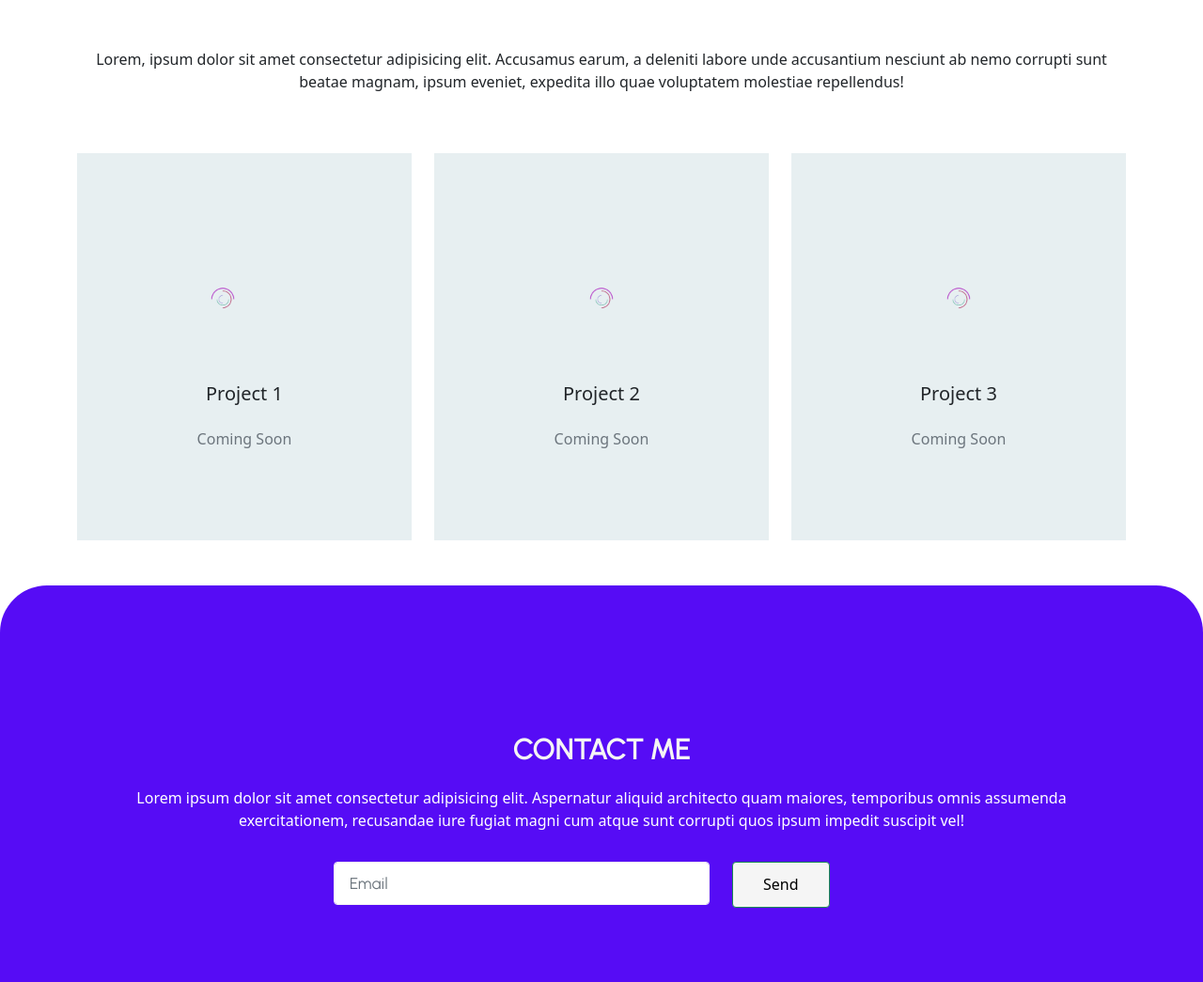
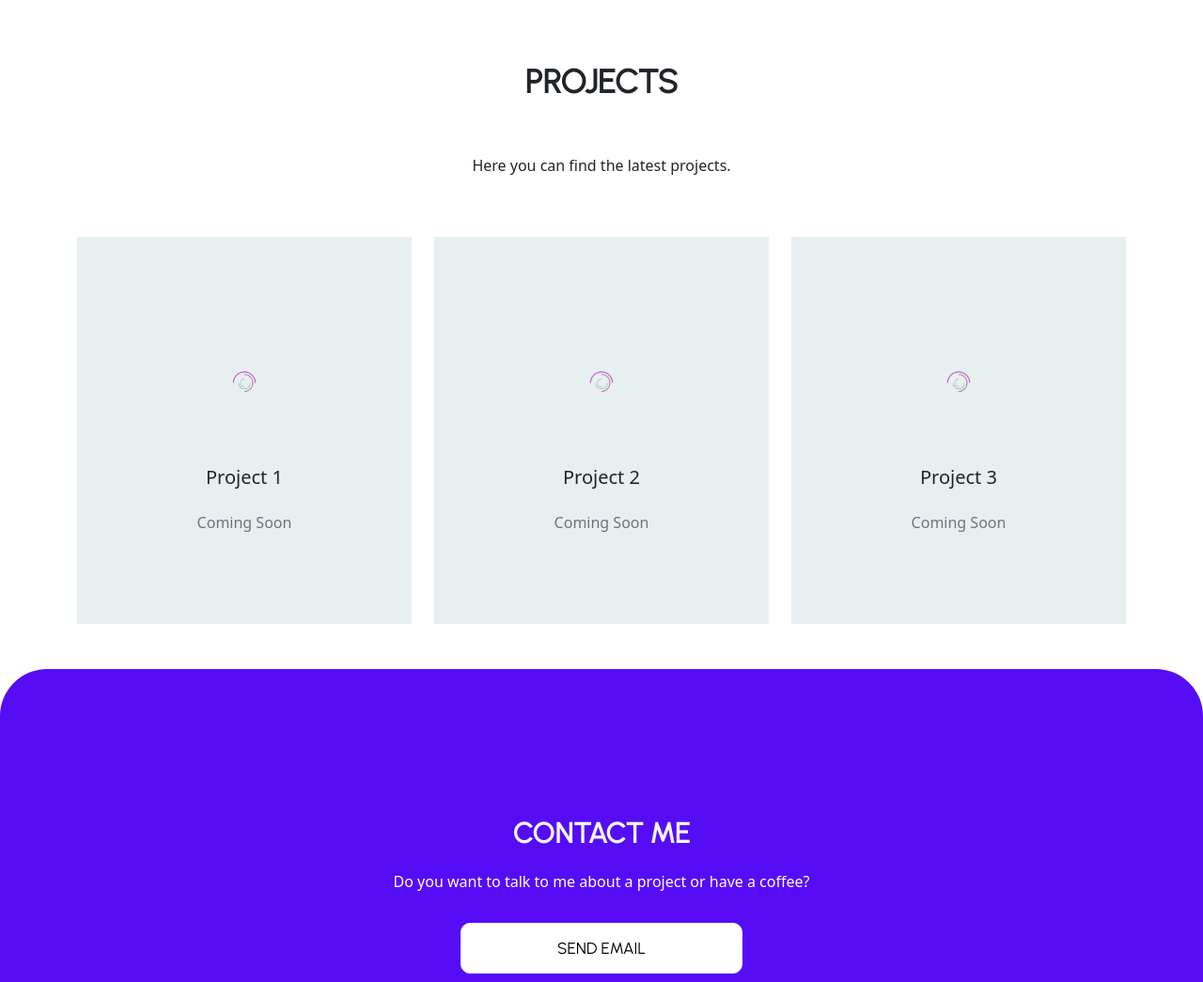
Before and after one commit to FeDev9/FeDev9.github.io, a plain HTML site: page index.html in a window 1280 px wide. Shown: the part 1752-2797 px from the top of the page at 94% size. Drawn offline with Linux system fonts and the light colour scheme.

Commit message:
text commit

```diff
--- a/css/responsive.css
+++ b/css/responsive.css
@@ -16,8 +16,7 @@
         font-size: 40px;
     }
 
-    .site-main .contact-area .contact form .input-textbox input{
-        width: 18rem!important;
+    .site-main .contact-area .contact form .input-textbox{
         margin:auto;
     }
 
@@ -46,7 +45,7 @@
         font-size: 31px;
         letter-spacing: 10px;
     }
-    .site-main .contact-area .contact form .input-textbox input{
+    .site-main .contact-area .contact .input-textbox{
         width:20rem;
         margin:5%;
     }
--- a/css/styles.css
+++ b/css/styles.css
@@ -9,15 +9,14 @@
 
 /* Start navigation */
 
-/*.header-area{
+.header-area{
     position: fixed;
     background-color: white;
-    border: 1px solid;
-    border-radius: 50px;
     box-shadow: blue;
+    width:100%;
 
 
-} */
+}
 
 .header-area .main-menu .navbar .navbar-brand {
     padding: 0 25rem 0 5rem;
@@ -51,6 +50,7 @@ padding: 1rem 10em 1rem 10rem;
 
 .site-banner {
     padding-bottom:5rem;
+    padding-top: 5rem;
 
 }
 
@@ -105,6 +105,7 @@ padding: 1rem 10em 1rem 10rem;
     font-family: var(--urbanist);
     font-style: italic;
     color: white;
+    letter-spacing: .05rem;
 
 }
 
@@ -131,8 +132,9 @@ padding: 1rem 10em 1rem 10rem;
 }
 
 .site-main .skills-area .skills-title h1 {
-    font-size: 35px;
     text-transform: uppercase;
+    font: normal 600 35px var(--urbanist);
+    padding: 4rem 0;
 }
 
 .site-main .skills-area .skills {
@@ -236,19 +238,24 @@ height: 100px;
 }
 
 
-.site-main .contact-area .contact form .input-textbox input {
-    width: 400px;
-    padding: 0.75rem 1rem;
+.site-main .contact-area .contact .input-textbox button {
+    width: 300px;
+    padding: 1rem 1rem;
     border: 1px solid whitesmoke;
+    border-radius: 10px;
     color:black;
     font: normal 500 17px var(--urbanist);
+    background-color: white;
 }
 
-.site-main .contact-area .contact form .btn-submit button {
-    background: whitesmoke;
+.site-main .contact-area .contact .input-textbox button a{
+    font: normal 500 17px var(--urbanist)!important;
     color: black;
-    padding: .7rem 2rem;
+    text-decoration: none;
+    text-transform: uppercase;
+
 }
+
 
 .footer-area {
     background-color: var(--primary-color);
--- a/index.html
+++ b/index.html
@@ -16,6 +16,7 @@
   <link rel="stylesheet" href="./css/styles.css">
   <link rel="stylesheet" href="./css/responsive.css">
 
+  </script>
 
   <body>
     <!-- ======================Start Header Area =============================-->
@@ -97,10 +98,13 @@
             </h2>
             <div class="paragraph py-4 w-75">
               <p class="para">
-                Lorem, ipsum dolor sit amet consectetur adipisicing elit. Fuga quos consectetur repellendus vero nesciunt, cupiditate quia sed tempore repellat ipsa.
+                I am Full Stack Developer Student from Livorno.<br/>
+                I have recently discovered the world of web development and I would like to learn and grow up. <br/>
+                My interests are solving problems and creating. <br/>
+                I'm Apple Lover and Sports fan.
               </p>
               <p class="para">
-                Lorem ipsum dolor sit amet consectetur adipisicing elit. Placeat repellendus eos voluptate autem qui id beatae, expedita possimus perspiciatis, nesciunt facilis et neque voluptatum temporibus nemo, aspernatur enim! Et, corporis!
+                My last work experience was in the largest waste disposal company in my region in the role of Data Entry and Data Manager.
               </p>
             </div>
           </div>
@@ -212,7 +216,7 @@
           <div class="col-lg-12 text-center">
             <h1 class="projects-title">Projects</h1>
             <p class="para-projects py-5">
-              Lorem, ipsum dolor sit amet consectetur adipisicing elit. Accusamus earum, a deleniti labore unde accusantium nesciunt ab nemo corrupti sunt beatae magnam, ipsum eveniet, expedita illo quae voluptatem molestiae repellendus!
+              Here you can find the latest projects.
             </p>
           </div>
         </div>
@@ -221,7 +225,7 @@
             <div class="row align-content-center">
               <div class="col-lg-4 col-md-6">
                 <div class="project">
-                  <div class="project-img py-4">
+                  <div class="project-img text-center py-4">
                     <img src="./img/loading.gif" alt="proj1">
                   </div>
                   <div class="card-body text-center">
@@ -272,22 +276,15 @@
           <div class="row">
             <div class="col-lg-12 text-center contact-title">
               <h4 class="text-uppercase">Contact Me</h4>
-              <p class="para-contact">Lorem ipsum dolor sit amet consectetur adipisicing elit. Aspernatur aliquid architecto quam maiores, temporibus omnis assumenda exercitationem, recusandae iure fugiat magni cum atque sunt corrupti quos ipsum impedit suscipit vel!</p>
+              <p class="para-contact">Do you want to talk to me about a project or have a coffee?</p>
             </div>
           </div>
           <div class="d-sm-flex justify-content-center">
-            <form action="" class="w-50">
               <div class="row d-flex flex-row flex-wrap">
-                <div class="col input-textbox">
-                  <input type="text" id="textmail" class="form-control" placeholder="Email">
-                </div>
-                <div class="col">
-                  <div class="btn-submit">
-                    <button type="submit" class="btn btn-success float-right">Send</button>
-                  </div>
+                <div class="col input-textbox text-center">
+                  <button><a href="mailto:fedececco9.contact@manyme.com">Send Email</a></button>
                 </div>
               </div>
-            </form>
           </div>
         </div>
       </section>
```
Also changed, not shown: js/main.js (line endings or trailing spaces).
